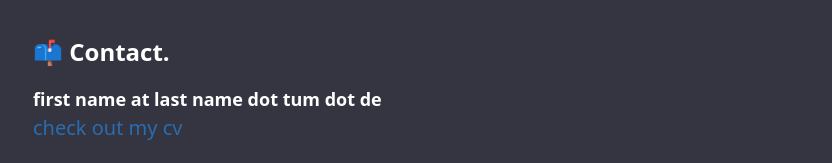
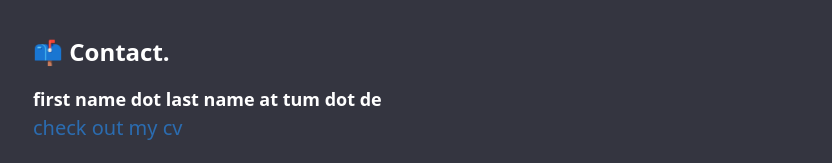
Before and after one commit to Phillip-Kemper/kempy-web, a Next.js app in the folder client/: page / in a window 1280 px wide. Shown: the part 460-623 px from the top of the page, without its empty margins (223-1055 px from the left). Built offline with nearby package versions, Linux system fonts and the light colour scheme.

Commit message:
fix email...... 📫

```diff
--- a/client/src/pages/index.tsx
+++ b/client/src/pages/index.tsx
@@ -43,7 +43,7 @@ const Index = ({ allPostsData }: any) => {
 
       <h1 className="pt-8 text-2xl font-bold">📫 Contact.</h1>
       <h2 className="pt-4 text-lg font-bold">
-        first name at last name dot tum dot de
+        first name dot last name at tum dot de
       </h2>
 
       <a href="https://drive.google.com/file/d/1l9a192LzeFcQi4y73z7HfjUFRsMj2f1f/view?usp=sharing">
```
